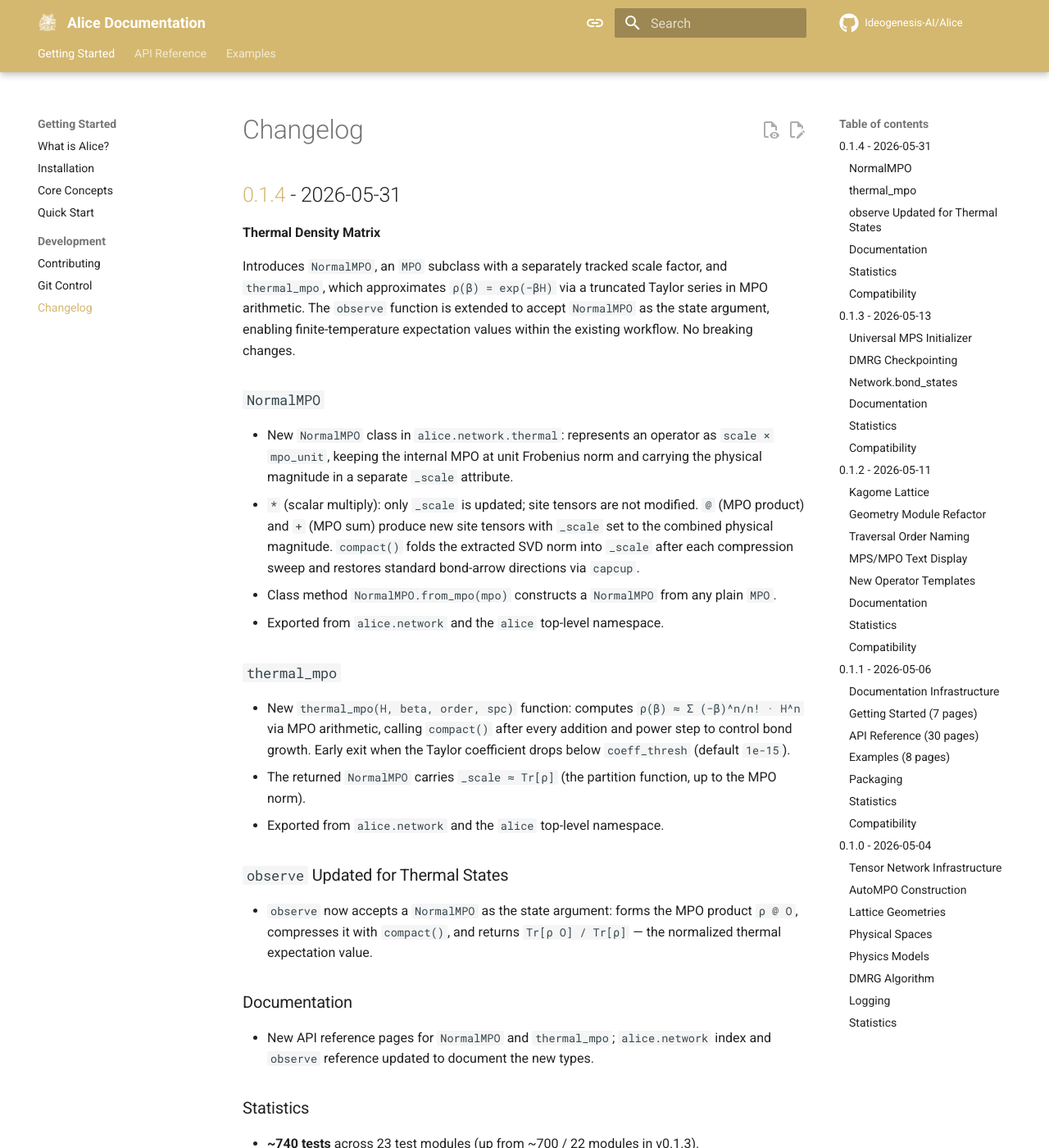
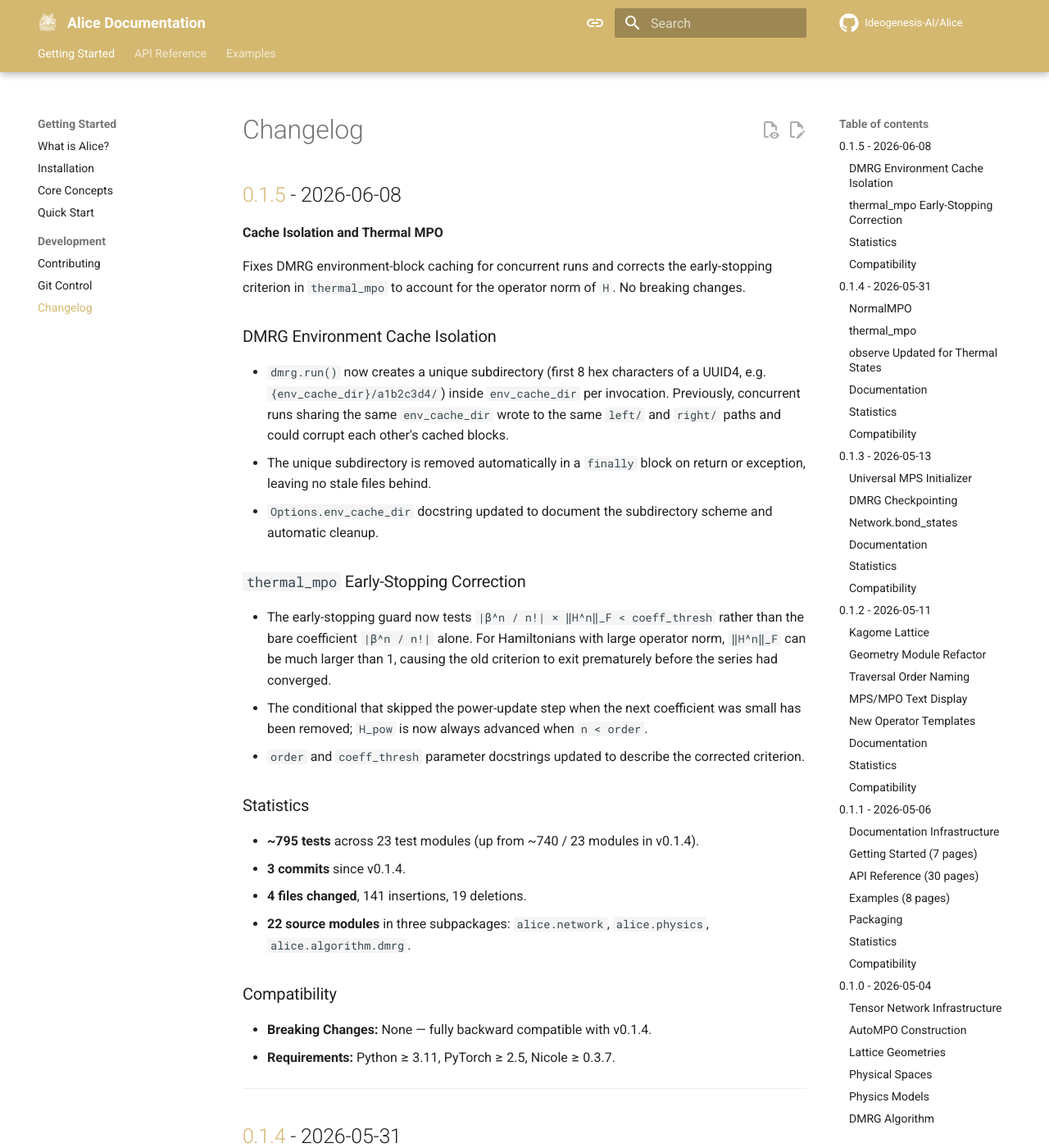
Before and after one commit to Ideogenesis-AI/Alice, an MkDocs documentation site: the page built from docs/getting-started/changelog.md, in a window 1280 px wide and 1400 px high. Shown: the whole window at 82% size. Built offline with MkDocs 1.6.1 and Material for MkDocs 9.7.7, drawn with Linux system fonts in a browser that asks for light colours; comment, search, counter and statistics services are not loaded.

Commit message:
Changelog v0.1.5: Introduce cache isolation for DMRG and correct early-stopping in thermal_mpo
This update enhances the DMRG algorithm by implementing cache isolation through unique subdirectories for environment blocks, preventing data corruption during concurrent runs. Additionally, the early-stopping criterion in the thermal_mpo function is refined to account for the operator norm of Hamiltonians, improving convergence accuracy. Documentation has been updated to reflect these changes. No breaking changes introduced, ensuring full backward compatibility with v0.1.4.

```diff
--- a/docs/getting-started/changelog.md
+++ b/docs/getting-started/changelog.md
@@ -1,4 +1,48 @@
 # Changelog
+
+## [0.1.5] - 2026-06-08
+
+**Cache Isolation and Thermal MPO**
+
+Fixes DMRG environment-block caching for concurrent runs and corrects the early-stopping
+criterion in `thermal_mpo` to account for the operator norm of `H`. No breaking changes.
+
+### DMRG Environment Cache Isolation
+
+- `dmrg.run()` now creates a unique subdirectory (first 8 hex characters of a UUID4,
+  e.g. `{env_cache_dir}/a1b2c3d4/`) inside `env_cache_dir` per invocation. Previously,
+  concurrent runs sharing the same `env_cache_dir` wrote to the same `left/` and
+  `right/` paths and could corrupt each other's cached blocks.
+- The unique subdirectory is removed automatically in a `finally` block on return or
+  exception, leaving no stale files behind.
+- `Options.env_cache_dir` docstring updated to document the subdirectory scheme and
+  automatic cleanup.
+
+### `thermal_mpo` Early-Stopping Correction
+
+- The early-stopping guard now tests `|β^n / n!| × ‖H^n‖_F < coeff_thresh` rather
+  than the bare coefficient `|β^n / n!|` alone. For Hamiltonians with large operator
+  norm, `‖H^n‖_F` can be much larger than 1, causing the old criterion to exit
+  prematurely before the series had converged.
+- The conditional that skipped the power-update step when the next coefficient was small
+  has been removed; `H_pow` is now always advanced when `n < order`.
+- `order` and `coeff_thresh` parameter docstrings updated to describe the corrected
+  criterion.
+
+### Statistics
+
+- **~795 tests** across 23 test modules (up from ~740 / 23 modules in v0.1.4).
+- **3 commits** since v0.1.4.
+- **4 files changed**, 141 insertions, 19 deletions.
+- **22 source modules** in three subpackages: `alice.network`, `alice.physics`,
+  `alice.algorithm.dmrg`.
+
+### Compatibility
+
+- **Breaking Changes:** None — fully backward compatible with v0.1.4.
+- **Requirements:** Python ≥ 3.11, PyTorch ≥ 2.5, Nicole ≥ 0.3.7.
+
+---
 
 ## [0.1.4] - 2026-05-31
 
@@ -338,6 +382,7 @@ Initial stable release of Alice.
 - 64 files, ~16,000 lines of code.
 - 16 source modules in three subpackages: `alice.network`, `alice.physics`, `alice.algorithm.dmrg`.
 
+[0.1.5]: https://github.com/Ideogenesis-AI/Alice/releases/tag/v0.1.5
 [0.1.4]: https://github.com/Ideogenesis-AI/Alice/releases/tag/v0.1.4
 [0.1.3]: https://github.com/Ideogenesis-AI/Alice/releases/tag/v0.1.3
 [0.1.2]: https://github.com/Ideogenesis-AI/Alice/releases/tag/v0.1.2
```
